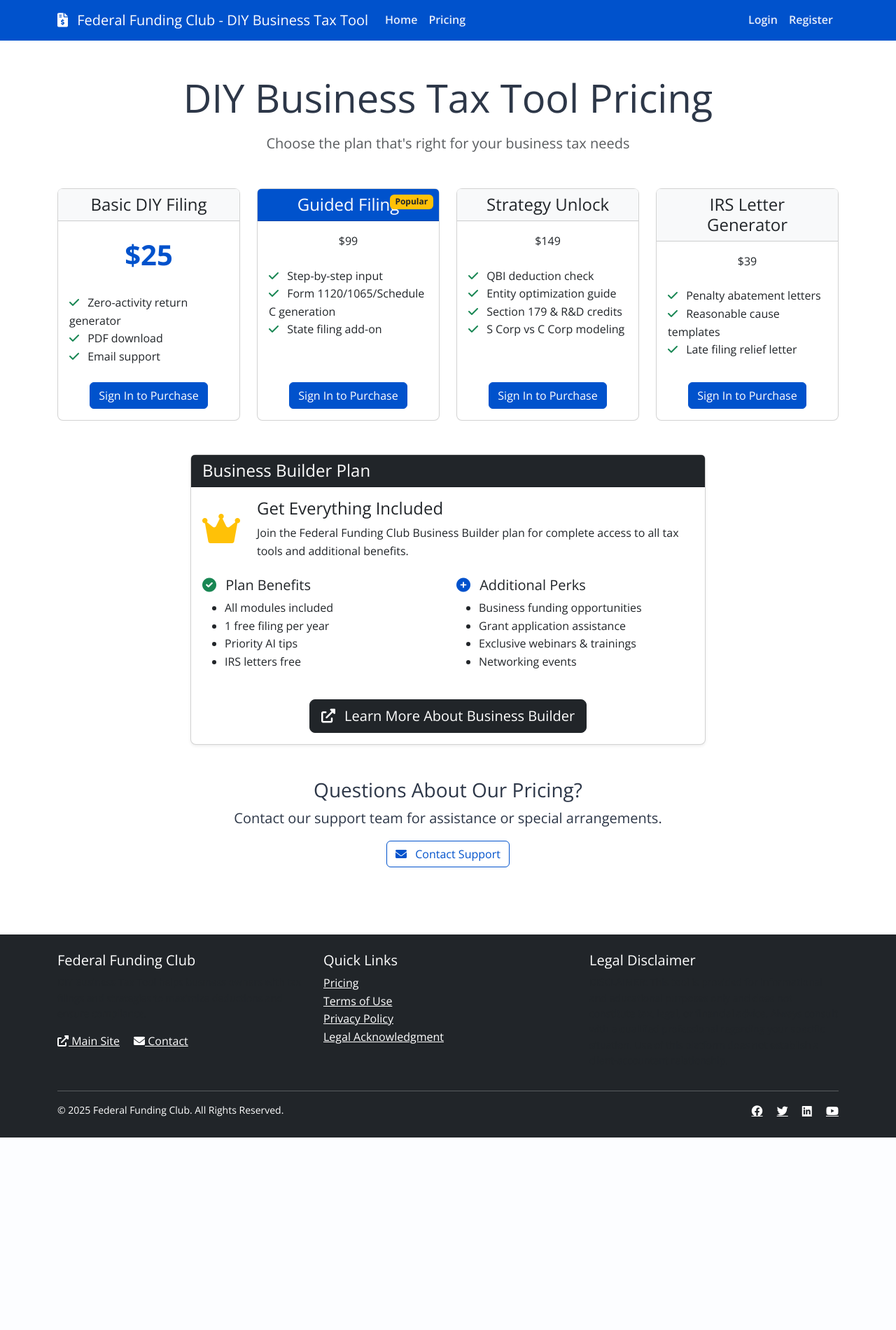
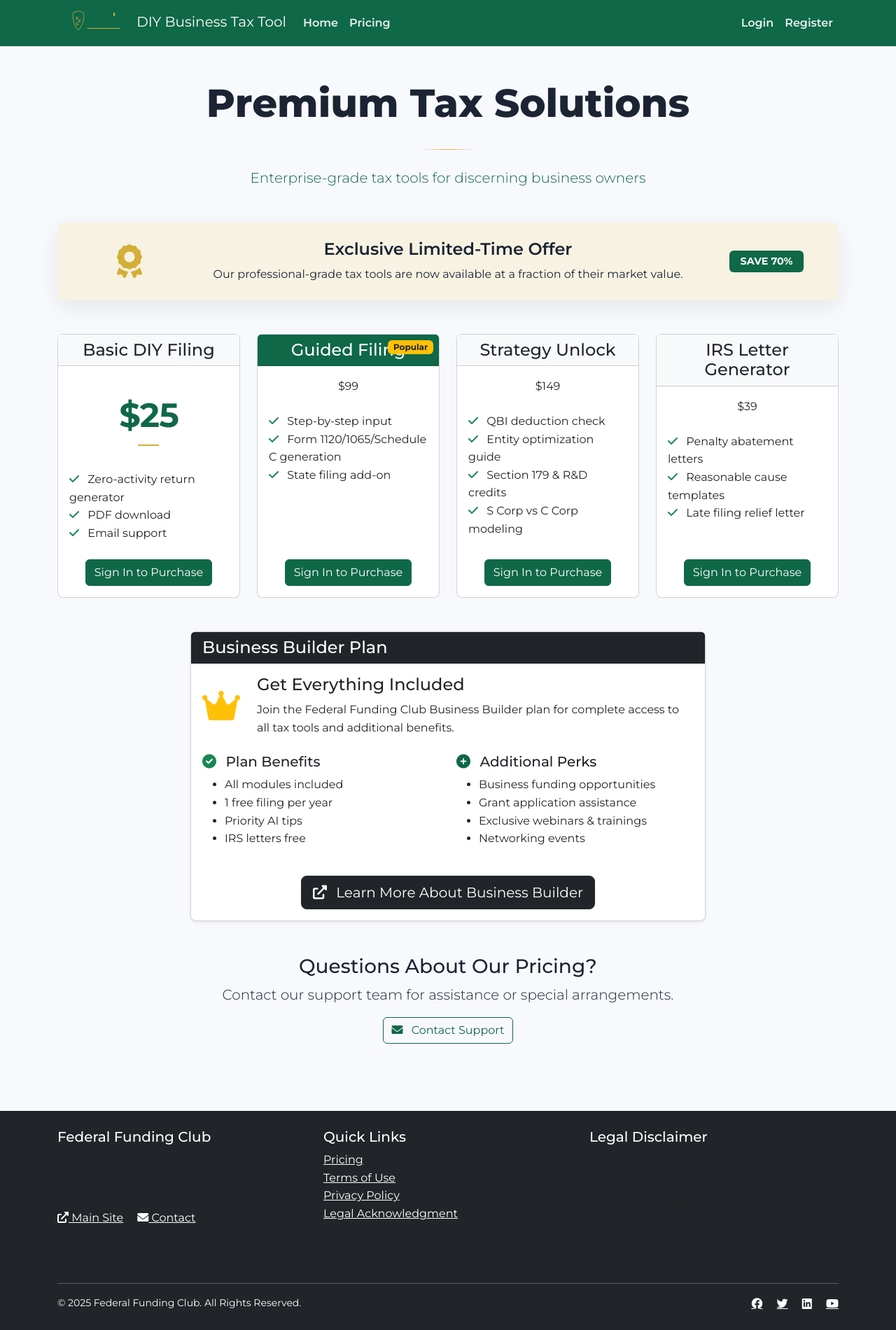
Before and after one commit to oprimenyc/usefylr, a Python web app: template templates/pricing.html in a window 1280 px wide. Shown: the whole page at 70% size. Before the commit the page ends 1625 px from the top, so only its background shows below. Run offline with Jinja, Linux system fonts and the light colour scheme; the template is opened without the code that fills it, so the values that code supplies are empty.

Commit message:
Enable WordPress login and improve the look and feel of the website
Implements WordPress JWT authentication and updates styles.css, layout.html, pricing.html, and adds a new ffc-logo.svg.

Replit-Commit-Author: Agent
Replit-Commit-Session-Id: a21e5c42-3fee-4533-b659-a8c62e3227fc
Replit-Commit-Screenshot-Url: https://storage.googleapis.com/screenshot-production-us-central1/a28ca967-8f17-4c06-8501-e3cd15f9ef82/d14a94b7-b801-4a3a-9e8e-f430faca3e0d.jpg

```diff
--- a/static/css/styles.css
+++ b/static/css/styles.css
@@ -5,23 +5,78 @@
 
 :root {
   /* Brand Colors - Federal Funding Club */
-  --ffc-primary: #0052cc;       /* Main blue color */
-  --ffc-primary-dark: #003d99;  /* Darker blue for hover states */
+  --ffc-primary: #0f6848;       /* Main brand green color */
+  --ffc-primary-dark: #0a4d36;  /* Darker green for hover states */
   --ffc-secondary: #ff6b35;     /* Orange accent color */
-  --ffc-light: #f5f7fa;         /* Light background color */
-  --ffc-dark: #2d3748;          /* Dark text color */
+  --ffc-gold: #d4af37;          /* Gold accent for luxury elements */
+  --ffc-light: #f8f9fd;         /* Light background color */
+  --ffc-dark: #1c2434;          /* Dark text color */
   --ffc-success: #38b2ac;       /* Success color */
   --ffc-info: #4299e1;          /* Info color */
   --ffc-warning: #ed8936;       /* Warning color */
   --ffc-danger: #e53e3e;        /* Danger/error color */
   --ffc-gray: #718096;          /* Gray text color */
+  --ffc-light-gold: #f7f2e2;    /* Light gold for backgrounds */
 }
 
 /* Base Styles */
 body {
-  font-family: 'Open Sans', -apple-system, BlinkMacSystemFont, 'Segoe UI', Roboto, Oxygen, Ubuntu, Cantarell, sans-serif;
+  font-family: 'Montserrat', 'Open Sans', -apple-system, BlinkMacSystemFont, 'Segoe UI', Roboto, Oxygen, Ubuntu, Cantarell, sans-serif;
   color: var(--ffc-dark);
   line-height: 1.6;
+  background-color: var(--ffc-light);
+}
+
+/* Add luxury styling */
+.luxury-card {
+  border: none;
+  border-radius: 0.75rem;
+  box-shadow: 0 10px 30px rgba(0, 0, 0, 0.08);
+  transition: all 0.3s ease;
+  overflow: hidden;
+}
+
+.luxury-card:hover {
+  box-shadow: 0 15px 35px rgba(0, 0, 0, 0.12);
+  transform: translateY(-5px);
+}
+
+.luxury-card .card-header {
+  border-bottom: none;
+  padding: 1.5rem;
+}
+
+.luxury-card .card-body {
+  padding: 1.5rem;
+}
+
+.luxury-divider {
+  height: 1px;
+  background-image: linear-gradient(to right, transparent, var(--ffc-gold), transparent);
+  margin: 2rem 0;
+}
+
+.gold-accent {
+  color: var(--ffc-gold);
+}
+
+.premium-badge {
+  position: absolute;
+  top: -10px;
+  right: 20px;
+  background: var(--ffc-gold);
+  color: white;
+  padding: 0.5rem 1.5rem;
+  font-weight: 600;
+  text-transform: uppercase;
+  letter-spacing: 1px;
+  font-size: 0.75rem;
+  box-shadow: 0 5px 15px rgba(212, 175, 55, 0.4);
+  border-radius: 0 0 10px 10px;
+}
+
+.premium-bg {
+  background-color: var(--ffc-light-gold);
 }
 
 /* Bootstrap Overrides */
@@ -205,33 +260,100 @@ body {
 
 /* Pricing Plans */
 .pricing-plan {
-  border: 1px solid #e2e8f0;
-  border-radius: 0.5rem;
-  transition: all 0.3s ease;
+  border: none;
+  border-radius: 0.75rem;
+  transition: all 0.4s ease;
+  background-color: white;
+  overflow: hidden;
+  box-shadow: 0 15px 35px rgba(0, 0, 0, 0.05);
+  position: relative;
 }
 
 .pricing-plan:hover {
-  transform: scale(1.02);
-  box-shadow: 0 20px 25px -5px rgba(0, 0, 0, 0.1), 0 10px 10px -5px rgba(0, 0, 0, 0.04);
+  transform: translateY(-10px);
+  box-shadow: 0 30px 60px rgba(0, 0, 0, 0.1);
 }
 
 .pricing-plan.highlight {
-  border-color: var(--ffc-primary);
-  border-width: 2px;
+  border: 1px solid var(--ffc-gold);
+  background: linear-gradient(145deg, white, var(--ffc-light-gold));
+}
+
+.pricing-plan.highlight::before {
+  content: '';
+  position: absolute;
+  top: 0;
+  left: 0;
+  width: 100%;
+  height: 5px;
+  background: linear-gradient(to right, var(--ffc-primary), var(--ffc-gold));
 }
 
 .pricing-header {
-  border-bottom: 1px solid #e2e8f0;
+  padding: 2rem 1.5rem;
+  position: relative;
+  overflow: hidden;
+}
+
+.pricing-header::after {
+  content: '';
+  position: absolute;
+  bottom: 0;
+  left: 10%;
+  width: 80%;
+  height: 1px;
+  background: linear-gradient(to right, transparent, rgba(15, 104, 72, 0.2), transparent);
 }
 
 .pricing-price {
-  font-size: 2.5rem;
+  font-size: 3rem;
   font-weight: 700;
   color: var(--ffc-primary);
+  font-family: 'Montserrat', sans-serif;
+  letter-spacing: -1px;
+  margin-top: 1rem;
+  margin-bottom: 1rem;
+  position: relative;
+  display: inline-block;
+}
+
+.pricing-price::before {
+  content: '';
+  position: absolute;
+  bottom: -5px;
+  left: 50%;
+  transform: translateX(-50%);
+  width: 30px;
+  height: 2px;
+  background-color: var(--ffc-gold);
+}
+
+.pricing-period {
+  font-size: 0.9rem;
+  color: var(--ffc-gray);
+  text-transform: uppercase;
+  letter-spacing: 1px;
+}
+
+.pricing-features {
+  padding: 1rem 0;
 }
 
 .pricing-features li {
-  padding: 0.5rem 0;
+  padding: 0.75rem 0;
+  border-bottom: 1px solid rgba(0,0,0,0.05);
+  display: flex;
+  align-items: center;
+}
+
+.pricing-features li:last-child {
+  border-bottom: none;
+}
+
+.pricing-features i {
+  color: var(--ffc-gold);
+  margin-right: 0.75rem;
+  font-size: 0.9rem;
 }
 
 /* Dashboard Stats */
--- a/templates/layout.html
+++ b/templates/layout.html
@@ -12,7 +12,7 @@
     <link href="https://cdnjs.cloudflare.com/ajax/libs/font-awesome/6.0.0/css/all.min.css" rel="stylesheet">
 
     <!-- Google Fonts -->
-    <link href="https://fonts.googleapis.com/css2?family=Open+Sans:wght@400;600;700&display=swap" rel="stylesheet">
+    <link href="https://fonts.googleapis.com/css2?family=Montserrat:wght@300;400;500;600;700;800&family=Open+Sans:wght@400;600;700&display=swap" rel="stylesheet">
 
     <!-- Custom CSS -->
     <link href="{{ url_for('static', filename='css/styles.css') }}" rel="stylesheet">
@@ -24,8 +24,8 @@
     <nav class="navbar navbar-expand-lg navbar-dark bg-primary sticky-top">
         <div class="container">
             <a class="navbar-brand" href="{{ url_for('main.index') }}">
-                <i class="fas fa-file-invoice-dollar me-2"></i>
-                Federal Funding Club - DIY Business Tax Tool
+                <img src="{{ url_for('static', filename='img/ffc-logo.svg') }}" alt="Federal Funding Club Logo" height="40" class="me-2">
+                <span class="d-none d-md-inline">DIY Business Tax Tool</span>
             </a>
             <button class="navbar-toggler" type="button" data-bs-toggle="collapse" data-bs-target="#navbarNav">
                 <span class="navbar-toggler-icon"></span>
--- a/templates/pricing.html
+++ b/templates/pricing.html
@@ -5,8 +5,24 @@
 {% block content %}
 <div class="container py-5">
     <div class="text-center mb-5">
-        <h1 class="display-4 mb-3">DIY Business Tax Tool Pricing</h1>
-        <p class="lead text-muted">Choose the plan that's right for your business tax needs</p>
+        <h1 class="display-4 mb-3" style="font-family: 'Montserrat', sans-serif; font-weight: 800;">Premium Tax Solutions</h1>
+        <div class="luxury-divider mx-auto" style="width: 80px; margin-bottom: 1.5rem;"></div>
+        <p class="lead" style="font-family: 'Montserrat', sans-serif; color: var(--ffc-primary);">Enterprise-grade tax tools for discerning business owners</p>
+    </div>
+
+    <div class="luxury-card premium-bg mb-5 py-4 px-4 text-center">
+        <div class="row align-items-center">
+            <div class="col-md-2 text-center mb-3 mb-md-0">
+                <i class="fas fa-award fa-3x gold-accent"></i>
+            </div>
+            <div class="col-md-8 mb-3 mb-md-0">
+                <h4 style="font-family: 'Montserrat', sans-serif; font-weight: 600;">Exclusive Limited-Time Offer</h4>
+                <p class="mb-0">Our professional-grade tax tools are now available at a fraction of their market value.</p>
+            </div>
+            <div class="col-md-2">
+                <span class="badge bg-primary px-3 py-2" style="font-size: 0.9rem;">SAVE 70%</span>
+            </div>
+        </div>
     </div>
 
     {% if current_user.is_authenticated %}
```
Also changed, not shown: app/auth.py (+80 -49 lines), static/img/ffc-logo.svg (added).
